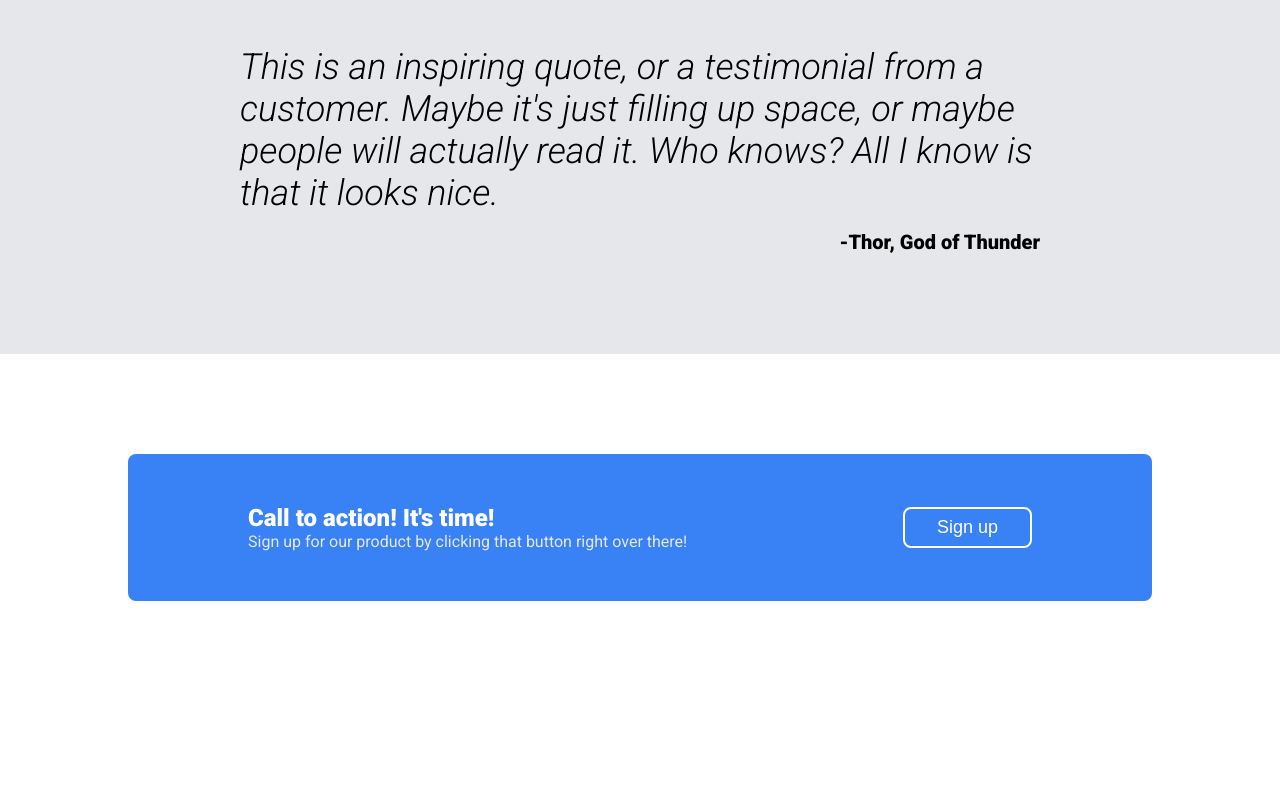
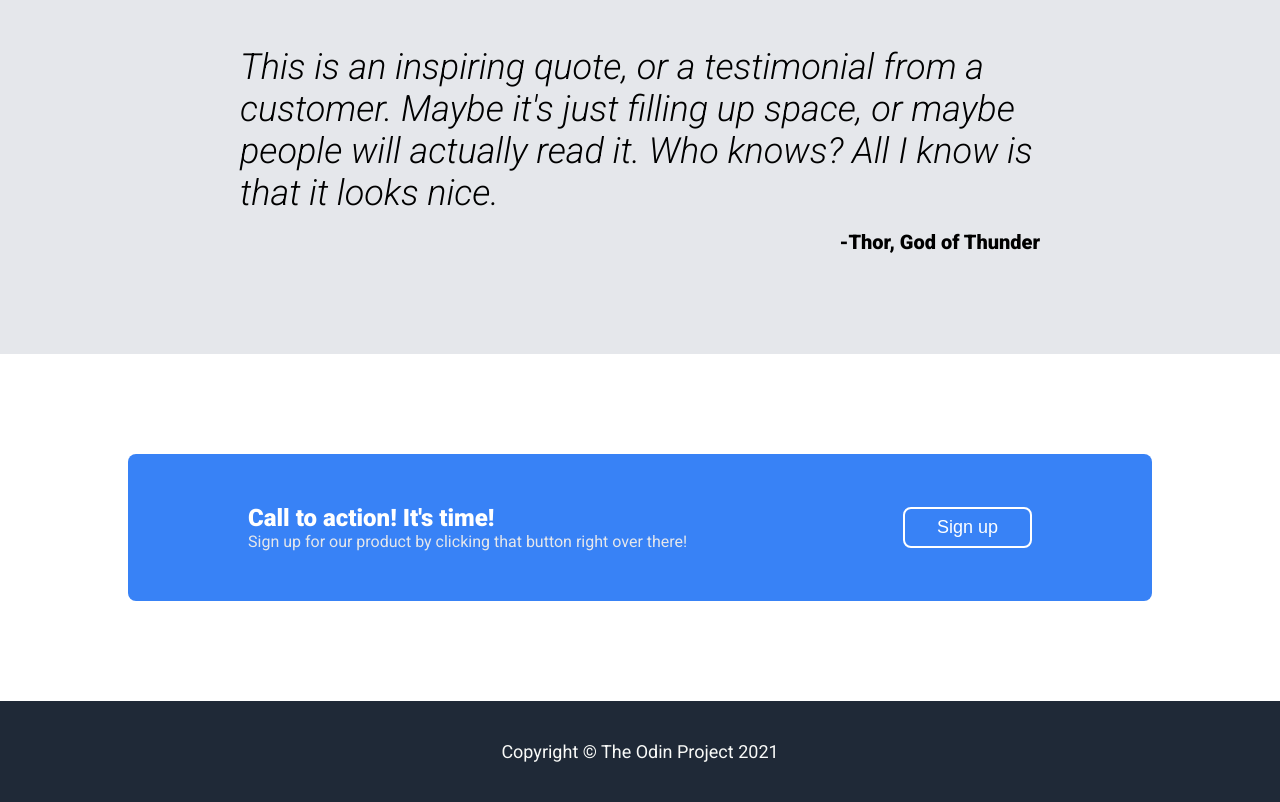
Before and after one commit to corgi01996/landing-page, a plain HTML site: page index.html in a window 1280 px wide. Shown: the part 1024-1826 px from the top of the page. Before the commit the page ends 1725 px from the top, so only its background shows below. Drawn offline with Linux system fonts and the light colour scheme.

Commit message:
Added footer and finished the landing page

```diff
--- a/index.html
+++ b/index.html
@@ -68,5 +68,8 @@
             <button>Sign up</button>
         </div>
     </div>
+    <footer class="footer">
+        Copyright &copy; The Odin Project 2021
+    </footer>
 </body>
 </html>
--- a/style.css
+++ b/style.css
@@ -183,3 +183,11 @@ body {
     font-weight: 700px;
     cursor: pointer;
 }
+
+.footer {
+    background-color: #1f2937;
+    color: #f9faf8;
+    text-align: center;
+    padding: 40px 0;
+    font-size: 18px;
+}
```
